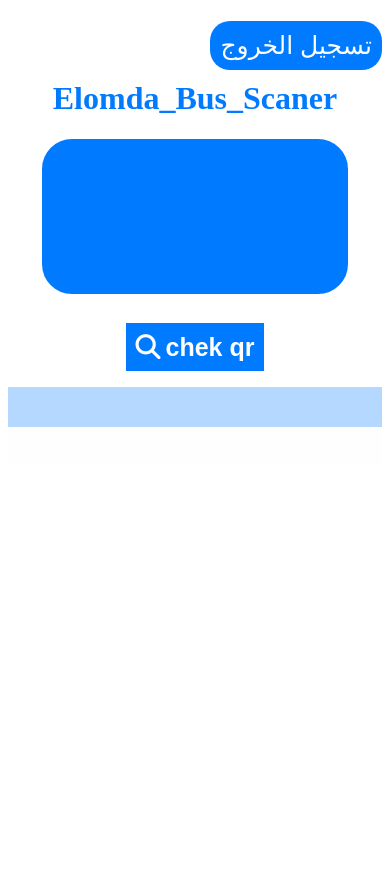
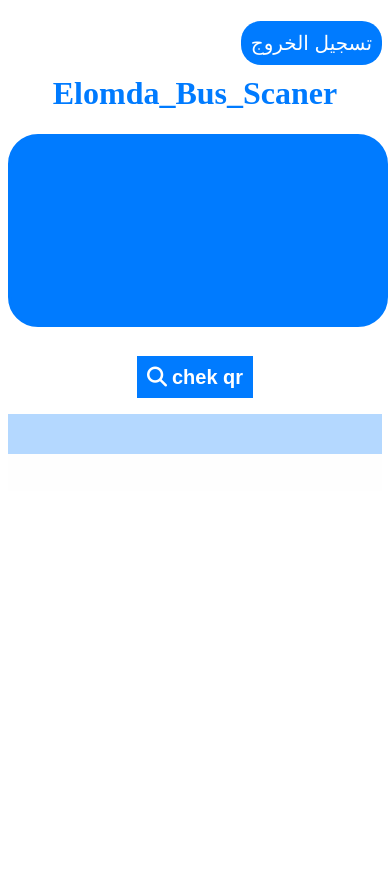
Before and after one commit to darwishdev/elomda_bus, a Django app: page /scan_qr/ in a window 390 px wide. Run offline with Django 3.2, Linux system fonts and the light colour scheme; some libraries are stand-ins or nearby versions.

Commit message:
Update scan_qr.html

```diff
--- a/orders/templates/scan_qr.html
+++ b/orders/templates/scan_qr.html
@@ -4,29 +4,24 @@
     <meta charset="UTF-8">
     <meta name="viewport" content="width=device-width, initial-scale=1.0">
     <title>Scan QR Code</title>
-</head>
-<body >
-
     <style>
         h1{
-            color: #007bff;;
-            background-color: #fff;;
+            color: #007bff;
+            background-color: #fff;
             text-align: center !important;
             width: 100%;
         }
         #video{
             width: 80%;
             height: auto;
-            border: 3px solid #007bff;;
+            border: 3px solid #007bff;
             border-radius: 30px;
             margin-bottom: 30px;
-            background-color: #007bff;;
-
-
+            background-color: #007bff;
         }
         .but-34{
-            background-color: #fff;;
-            color: #007bff;;
+            background-color: #fff;
+            color: #007bff;
             border: none;
             font-size: 25px;
             padding: 5px;
@@ -43,7 +38,7 @@
         li{
             margin: 10px;
             padding: 10px;
-            color: #007bff;;
+            color: #007bff;
         }
         #result{
             background-color: #007bff4b;
@@ -54,23 +49,33 @@
             color: #fff;
         }
 
+        @media (max-width: 600px) {
+            #video {
+                width: 100%;
+                height: auto;
+            }
+            .but-34 {
+                font-size: 20px;
+                padding: 5px;
+            }
+        }
     </style>
-
+</head>
+<body>
 <div style="height:100vh; background-color: #ffffffa8;" class="main">
-
     <form action="{% url 'logout' %}" method="POST" style="margin-bottom: 20px;">
         {% csrf_token %}
-        <button class="but-34" type="submit" style="float: right; margin-bottom:10px;background-color:#007bff; color:#fff ; padding:10px" >تسجيل الخروج</button>
+        <button class="but-34" type="submit" style="float: right; margin-bottom:10px;background-color:#007bff; color:#fff; padding:10px">تسجيل الخروج</button>
     </form>
     <div style="text-align:center;width:100%">
         <h1 class="hedder">Elomda_Bus_Scaner</h1>
-       <center> <video id="video" width="170" height="200" autoplay></video></center>
+        <center><video id="video" width="170" height="200" autoplay></video></center>
 
         <form id="scan-form" method="POST" action="{% url 'scan_qr' %}">
             {% csrf_token %}
             <input type="hidden" id="image" name="image" value="">
-           <center> <button class="but-34" type="submit">
-            <b style="background-color: #007bff; color:#fff ;padding:10px;"> <i class="fa-solid fa-magnifying-glass" style="padding-right: 5px;"></i>chek qr</b>
+            <center><button class="but-34" type="submit">
+                <b style="background-color: #007bff; color:#fff; padding:10px;"> <i class="fa-solid fa-magnifying-glass" style="padding-right: 5px;"></i>chek qr</b>
             </button></center>
         </form>
         <canvas id="canvas" style="display:none;background-color:#007bff"></canvas>
@@ -79,17 +84,12 @@
         <form id="attendance-form" style="display:none;background-color:#007bff;padding-bottom:20px" method="POST" action="{% url 'attendance' %}">
             {% csrf_token %}
             <input type="hidden" id="attendance_data" name="attendance_data" value="">
-
             <select style="background-color: #fff;margin: 10px;padding: 10px;color: #007bff; width:30%; text-align:center;" id="attendance_status" name="attendance_status">
                 <option value="حضور" name="attendance_status">حضور</option>
                 <option value="انصراف" name="departure_status">انصراف</option>
             </select>
-
             <br><br><button class="but-34" style="width: 40%;" type="submit" id="attendance-btn">تسجيل</button>
         </form>
-
-
-
     </div>
 
     {% if messages %}
@@ -102,7 +102,6 @@
         </ul>
     {% endif %}
 
-
     <script>
         const video = document.getElementById('video');
         const canvas = document.getElementById('canvas');
@@ -113,13 +112,21 @@
         const attendanceForm = document.getElementById('attendance-form');
         const attendanceDataInput = document.getElementById('attendance_data');
 
-        // عرض الكاميرا
-        navigator.mediaDevices.getUserMedia({ video: true })
+
+        navigator.mediaDevices.getUserMedia({
+            video: {
+                facingMode: { exact: "environment" }, // استخدام الكاميرا الخلفية للهاتف
+                width: { ideal: 1280 },
+                height: { ideal: 720 }
+            }
+        })
         .then(stream => {
             video.srcObject = stream;
+            video.play(); // تأكد من تشغيل الفيديو
         })
         .catch(err => {
             console.error('Error accessing camera: ', err);
+            alert('Error accessing camera: ' + err.message);
         });
 
         form.addEventListener('submit', function(e) {
@@ -143,9 +150,8 @@ form.addEventListener('submit', function(e) {
             .then(response => response.json())
             .then(data => {
                 if (data.error) {
-            resultDiv.innerHTML = `<p style="color: #007bff;;">Error: ${data.error}</p>`;
+                    resultDiv.innerHTML = `<p style="color: #007bff;">Error: ${data.error}</p>`;
                 } else {
-            // حساب الأيام المتبقية في JavaScript
                     const subscriptionStartDate = new Date(data.subscription_start_date);
                     const subscriptionEndDate = new Date(data.subscription_end_date);
                     const today = new Date();
@@ -163,9 +169,8 @@ form.addEventListener('submit', function(e) {
                     `;
                     resultDiv.innerHTML = table;
 
-            // عرض زر الحضور بعد نجاح قراءة الـ QR
                     attendanceForm.style.display = 'block';
-            attendanceDataInput.value = JSON.stringify(data);  // تخزين بيانات الـ QR في الـ input المخفي
+                    attendanceDataInput.value = JSON.stringify(data);
                 }
             })
             .catch(error => {
@@ -173,13 +178,12 @@ form.addEventListener('submit', function(e) {
                 console.error('Error:', error);
             });
         });
-
     </script>
 
+
+
     <img src="/media/qr_codes/download.gif" alt="#" style="width: 100%; height: auto;">
-
     <script src="https://kit.fontawesome.com/b828253d90.js" crossorigin="anonymous"></script>
 </div>
-
 </body>
 </html>
```
Lines whose indentation alone changed are shown as unchanged.
